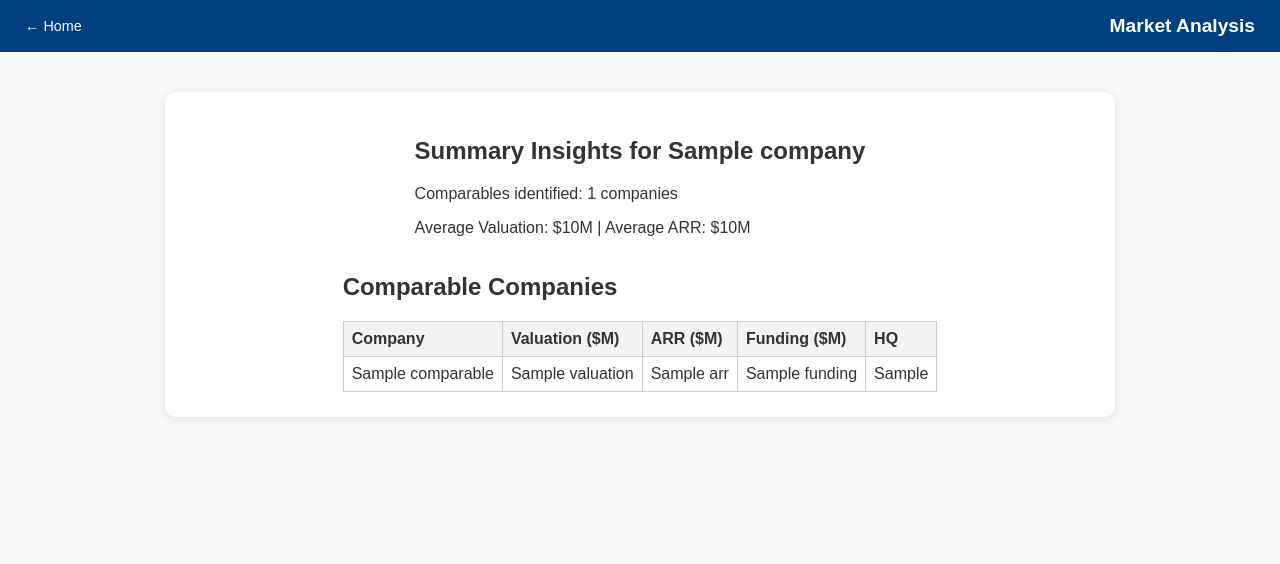
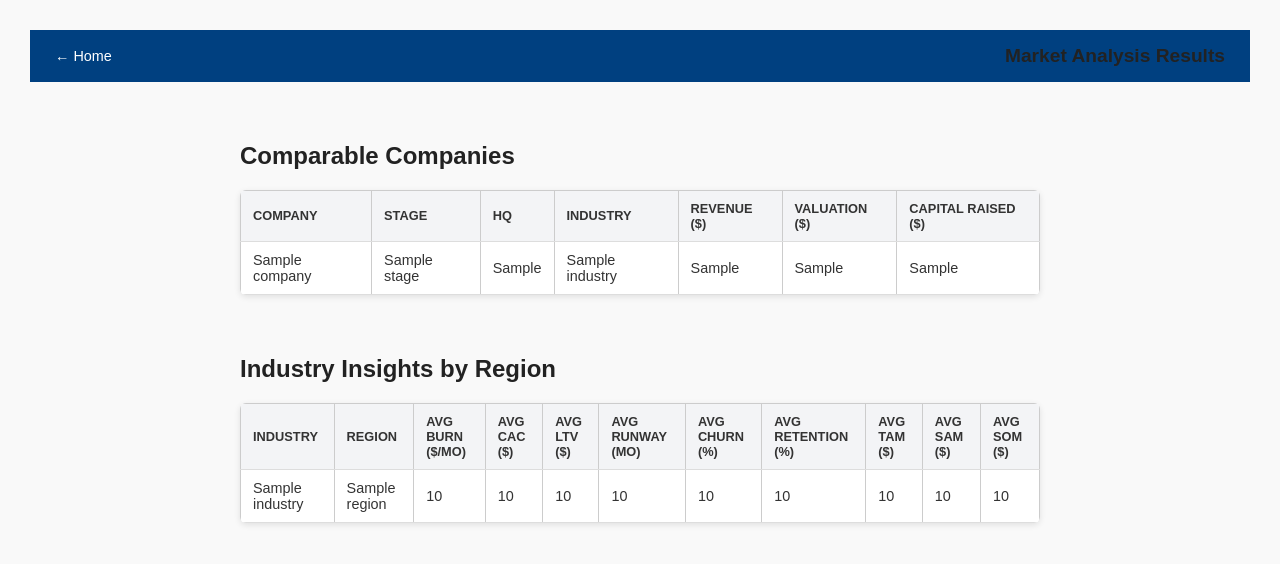
Before and after one commit to eldarulanov/SG-analysis-v2, a Flask app: template templates/market_result.html in a window 1280 px wide. Shown: the top 564 px of the page. Run offline with Flask 3, Linux system fonts and the light colour scheme; the template is opened without the code that fills it: most values are stand-ins (such as "Sample title", 1, 10 or a date in 2020); some libraries are stand-ins or nearby versions.

Commit message:
Enhanced Market Analyzer: added industry-level insights by region and cleaner HTML layout

````diff
--- a/app.py
+++ b/app.py
@@ -150,46 +150,59 @@ Write a memo with:
 
 # --- Helper: Generate market analysis from uploaded deck ---
 def generate_market_analysis(deck_text):
-    """Generate market analysis with comparable companies from deck text."""
+    """
+    Generate market analysis with comparable companies and
+    aggregated industry-level insights by region.
+    """
     if not deck_text.strip():
         raise ValueError("No readable text could be extracted from the deck")
 
     prompt = f"""
 You are a venture capital analyst.
-Analyze the following startup pitch deck and identify 5 comparable companies.
-For each comparable, return numeric metrics as integers (no commas, no currency symbols).
+Analyze the following startup pitch deck and identify 5 comparable companies
+at different funding stages (Pre-Seed, Seed, Series A, etc.).
 
-Return ONLY valid JSON (nothing else).
-Use this exact structure:
+For each comparable, return structured data with:
 [
   {{
-    "name": "Company A",
-    "valuation_musd": 150,
-    "arr_musd": 10,
-    "funding_musd": 25,
-    "hq_country": "US"
+    "company": "Example Startup",
+    "stage": "Seed",
+    "hq": "US",
+    "industry": "FinTech",
+    "revenue_usd": 2500000,
+    "valuation_usd": 18000000,
+    "capital_raised_usd": 6000000,
+    "burn_rate_usd_month": 180000,
+    "runway_months": 12,
+    "churn_pct": 8,
+    "retention_pct": 92,
+    "cac_usd": 1200,
+    "ltv_usd": 15000,
+    "tam_usd": 5000000000,
+    "sam_usd": 1000000000,
+    "som_usd": 200000000
   }}
 ]
 
+Also include optional "stage_benchmarks" with averages for each funding stage.
+
+Return ONLY valid JSON — no text outside of JSON.
+
 Pitch Deck:
-\"\"\"{deck_text[:4000]}\"\"\"""".strip()
+\"\"\"{deck_text[:4000]}\"\"\"
+""".strip()
 
     def clean_json_output(text):
-        """Clean and extract JSON from model output."""
-        # Remove markdown fences and whitespace
+        """Extract JSON block safely from the GPT response."""
         text = re.sub(r"```(?:json)?", "", text).strip()
-        # Find JSON array
-        match = re.search(r"\[.*?\]", text, re.DOTALL)
+        match = re.search(r"\{.*\}|\[.*\]", text, re.DOTALL)
         if not match:
-            raise ValueError("No JSON array found in response")
-        # Clean the JSON string
+            raise ValueError("No JSON object found in response")
         json_str = match.group(0)
-        json_str = re.sub(r'(?<=\d),(?=\d)', '', json_str)  # Remove thousands separators
-        json_str = json_str.replace("'", '"')  # Fix quotes
+        json_str = json_str.replace("'", '"')
         return json_str
 
     try:
-        # First attempt
         response = client.chat.completions.create(
             model="gpt-4",
             messages=[{"role": "user", "content": prompt}],
@@ -197,36 +210,86 @@ Pitch Deck:
         )
         text = _extract_response_text(response) or ""
 
-        # Log raw output if debug enabled
         if DEBUG_AI_OUTPUT:
             with open(os.path.join(app.config["OUTPUT_FOLDER"], "logs", "market_analysis.txt"), "w", encoding="utf-8") as f:
                 f.write(text)
 
-        # Parse and validate response
+        # Parse JSON
         json_str = clean_json_output(text)
-        data = json.loads(json_str)
+        parsed = json.loads(json_str)
 
-        # Validate structure
-        if not isinstance(data, list):
-            raise ValueError("Response is not a list of companies")
-        if not data:
-            raise ValueError("No comparable companies found")
+        comparables = parsed.get("comparables") if isinstance(parsed, dict) else parsed
+        stage_benchmarks = parsed.get("stage_benchmarks", {}) if isinstance(parsed, dict) else {}
 
-        # Validate each company has required fields
-        required_fields = {"name", "valuation_musd", "arr_musd", "funding_musd", "hq_country"}
-        for company in data:
-            if not isinstance(company, dict):
-                raise ValueError("Each comparable must be an object")
-            missing = required_fields - set(company.keys())
-            if missing:
-                raise ValueError(f"Company missing required fields: {missing}")
+        if not isinstance(comparables, list):
+            raise ValueError("Expected a list of comparables in response")
 
-        return data
+        # --- Compute Local Industry-Level Aggregates ---
+        industry_summary = {}
+        for c in comparables:
+            industry = c.get("industry", "Unknown")
+            region = c.get("hq", "Unknown")
+
+            key = (industry, region)
+            if key not in industry_summary:
+                industry_summary[key] = {
+                    "industry": industry,
+                    "region": region,
+                    "burns": [],
+                    "cacs": [],
+                    "ltvs": [],
+                    "runways": [],
+                    "churns": [],
+                    "retentions": [],
+                    "tams": [],
+                    "sams": [],
+                    "soms": []
+                }
+
+            def safe_val(x):
+                return float(x) if isinstance(x, (int, float)) else None
+
+            entry = industry_summary[key]
+            entry["burns"].append(safe_val(c.get("burn_rate_usd_month")))
+            entry["cacs"].append(safe_val(c.get("cac_usd")))
+            entry["ltvs"].append(safe_val(c.get("ltv_usd")))
+            entry["runways"].append(safe_val(c.get("runway_months")))
+            entry["churns"].append(safe_val(c.get("churn_pct")))
+            entry["retentions"].append(safe_val(c.get("retention_pct")))
+            entry["tams"].append(safe_val(c.get("tam_usd")))
+            entry["sams"].append(safe_val(c.get("sam_usd")))
+            entry["soms"].append(safe_val(c.get("som_usd")))
+
+        # Convert lists into averages
+        def avg(lst):
+            lst = [x for x in lst if x is not None]
+            return round(sum(lst) / len(lst), 1) if lst else None
+
+        aggregated = {}
+        for (industry, region), data in industry_summary.items():
+            aggregated[f"{industry} ({region})"] = {
+                "region": region,
+                "avg_burn_usd_month": avg(data["burns"]),
+                "avg_cac_usd": avg(data["cacs"]),
+                "avg_ltv_usd": avg(data["ltvs"]),
+                "avg_runway_months": avg(data["runways"]),
+                "avg_churn_pct": avg(data["churns"]),
+                "avg_retention_pct": avg(data["retentions"]),
+                "avg_tam_usd": avg(data["tams"]),
+                "avg_sam_usd": avg(data["sams"]),
+                "avg_som_usd": avg(data["soms"]),
+            }
+
+        # Merge GPT's benchmarks (if any) into our aggregates
+        merged_benchmarks = {**stage_benchmarks, **aggregated}
+
+        return {"comparables": comparables, "stage_benchmarks": merged_benchmarks}
 
     except Exception as e:
-        print(f"❌ Market analysis failed: {str(e)}")
-        print("Raw output snippet:", (text[:200] if 'text' in locals() else "No output generated"))
+        print(f"❌ Market analysis failed: {e}")
         raise ValueError(f"Failed to generate market analysis: {str(e)}")
+
+
 
 # Error handling decorator
 def handle_errors(f):
@@ -327,19 +390,25 @@ def market_analyzer():
     if request.method == "POST":
         file = request.files.get("file")
 
+        # --- Basic file validation ---
         if not file or not file.filename:
             raise ValueError("Please upload a PDF file")
 
         if not file.filename.lower().endswith('.pdf'):
             raise ValueError("Only PDF files are allowed")
 
+        # --- Save uploaded file ---
         filename = secure_filename(file.filename)
         filepath = os.path.join(app.config["UPLOAD_FOLDER"], filename)
         file.save(filepath)
 
-        # Extract text & generate comparables
+        # --- Extract and analyze ---
         deck_text = extract_text(filepath)
-        comparables = generate_market_analysis(deck_text)
+        analysis = generate_market_analysis(deck_text)
+
+        # analysis now looks like: {"comparables": [...], "stage_benchmarks": {...}}
+        comparables = analysis.get("comparables", [])
+        benchmarks = analysis.get("stage_benchmarks", {})
 
         if not comparables:
             return render_template(
@@ -347,42 +416,36 @@ def market_analyzer():
                 error="Could not generate market analysis. Please try again."
             )
 
-        # Compute averages
-        vals = [c.get("valuation_musd", 0) for c in comparables if isinstance(c.get("valuation_musd"), (int, float))]
-        arrs = [c.get("arr_musd", 0) for c in comparables if isinstance(c.get("arr_musd"), (int, float))]
+        # --- Optional: Compute summary stats (averages) ---
+        vals = [c.get("valuation_usd", 0) for c in comparables if isinstance(c.get("valuation_usd"), (int, float))]
+        revs = [c.get("revenue_usd", 0) for c in comparables if isinstance(c.get("revenue_usd"), (int, float))]
         avg_val = round(sum(vals) / len(vals), 1) if vals else 0
-        avg_arr = round(sum(arrs) / len(arrs), 1) if arrs else 0
+        avg_rev = round(sum(revs) / len(revs), 1) if revs else 0
 
-        # Persist record (correct indentation)
+        # --- Persist the full analysis in database ---
         record = AnalysisRecord(
             startup="Uploaded Pitch Deck",
             industry="",
             analysis_type="market",
             result_path="",
-            json_data=json.dumps(comparables)
+            json_data=json.dumps(analysis)  # includes both comparables + benchmarks
         )
         db.session.add(record)
         db.session.commit()
 
-        # Render dynamic result
+        # --- Render results ---
         return render_template(
             "market_result.html",
             company="Uploaded Pitch Deck",
-            comparables=[
-                {
-                    "name": c.get("name"),
-                    "valuation": c.get("valuation_musd"),
-                    "arr": c.get("arr_musd"),
-                    "funding": c.get("funding_musd"),
-                    "hq": c.get("hq_country"),
-                }
-                for c in comparables
-            ],
+            comparables=comparables,
+            stage_benchmarks=benchmarks,
             avg_valuation=avg_val,
-            avg_arr=avg_arr,
+            avg_revenue=avg_rev,
         )
 
+    # --- GET request: show upload form ---
     return render_template("market_analyzer.html")
+
 
 # --- Run ---
 if __name__ == "__main__":
--- a/templates/market_result.html
+++ b/templates/market_result.html
@@ -4,45 +4,106 @@
   <meta charset="UTF-8" />
   <title>Market Analysis Results</title>
   <link rel="stylesheet" href="{{ url_for('static', filename='css/style.css') }}" />
+  <style>
+    body { font-family: Arial, sans-serif; background: #f9f9f9; margin: 30px; }
+    h1, h2 { color: #222; }
+    table {
+      width: 100%;
+      border-collapse: collapse;
+      margin-top: 20px;
+      background: white;
+      box-shadow: 0 2px 6px rgba(0,0,0,0.1);
+      border-radius: 6px;
+      overflow: hidden;
+    }
+    th, td {
+      padding: 10px 12px;
+      border-bottom: 1px solid #ddd;
+      text-align: left;
+      font-size: 0.9em;
+    }
+    th {
+      background-color: #f3f4f6;
+      font-weight: bold;
+      text-transform: uppercase;
+      font-size: 0.8em;
+    }
+    tr:hover { background-color: #fafafa; }
+    section { margin-bottom: 40px; }
+  </style>
 </head>
 <body>
   <nav>
     <a href="{{ url_for('index') }}" class="nav-link">← Home</a>
-    <h1>Market Analysis</h1>
+    <h1>Market Analysis Results</h1>
   </nav>
 
-  <main class="result-container">
-    <section class="analysis-summary">
-      <h2>Summary Insights for {{ company }}</h2>
-      {% if comparables %}
-        <p>Comparables identified: {{ comparables|length }} companies</p>
-        <p>Average Valuation: ${{ avg_valuation }}M | Average ARR: ${{ avg_arr }}M</p>
-      {% else %}
-        <p>No comparable data found.</p>
-      {% endif %}
-    </section>
-
-    {% if comparables %}
-    <section class="table-section">
+  <main>
+    <!-- Section 1: Core Comparable Companies -->
+    <section>
       <h2>Comparable Companies</h2>
       <table>
         <thead>
           <tr>
             <th>Company</th>
-            <th>Valuation ($M)</th>
-            <th>ARR ($M)</th>
-            <th>Funding ($M)</th>
+            <th>Stage</th>
             <th>HQ</th>
+            <th>Industry</th>
+            <th>Revenue ($)</th>
+            <th>Valuation ($)</th>
+            <th>Capital Raised ($)</th>
           </tr>
         </thead>
         <tbody>
           {% for c in comparables %}
           <tr>
-            <td>{{ c.name }}</td>
-            <td>{{ c.valuation }}</td>
-            <td>{{ c.arr }}</td>
-            <td>{{ c.funding }}</td>
+            <td>{{ c.company }}</td>
+            <td>{{ c.stage }}</td>
             <td>{{ c.hq }}</td>
+            <td>{{ c.industry }}</td>
+            <td>{{ c.revenue_usd }}</td>
+            <td>{{ c.valuation_usd }}</td>
+            <td>{{ c.capital_raised_usd }}</td>
+          </tr>
+          {% endfor %}
+        </tbody>
+      </table>
+    </section>
+
+    <!-- Section 2: Industry Insights -->
+    {% if stage_benchmarks %}
+    <section>
+      <h2>Industry Insights by Region</h2>
+      <table>
+        <thead>
+          <tr>
+            <th>Industry</th>
+            <th>Region</th>
+            <th>Avg Burn ($/mo)</th>
+            <th>Avg CAC ($)</th>
+            <th>Avg LTV ($)</th>
+            <th>Avg Runway (mo)</th>
+            <th>Avg Churn (%)</th>
+            <th>Avg Retention (%)</th>
+            <th>Avg TAM ($)</th>
+            <th>Avg SAM ($)</th>
+            <th>Avg SOM ($)</th>
+          </tr>
+        </thead>
+        <tbody>
+          {% for industry, data in stage_benchmarks.items() %}
+          <tr>
+            <td>{{ industry }}</td>
+            <td>{{ data.get('region', '—') }}</td>
+            <td>{{ data.get('avg_burn_usd_month', '—') }}</td>
+            <td>{{ data.get('avg_cac_usd', '—') }}</td>
+            <td>{{ data.get('avg_ltv_usd', '—') }}</td>
+            <td>{{ data.get('avg_runway_months', '—') }}</td>
+            <td>{{ data.get('avg_churn_pct', '—') }}</td>
+            <td>{{ data.get('avg_retention_pct', '—') }}</td>
+            <td>{{ data.get('avg_tam_usd', '—') }}</td>
+            <td>{{ data.get('avg_sam_usd', '—') }}</td>
+            <td>{{ data.get('avg_som_usd', '—') }}</td>
           </tr>
           {% endfor %}
         </tbody>
````
Also changed, not shown: instance/kb_intelligence.db, 2 other files.
